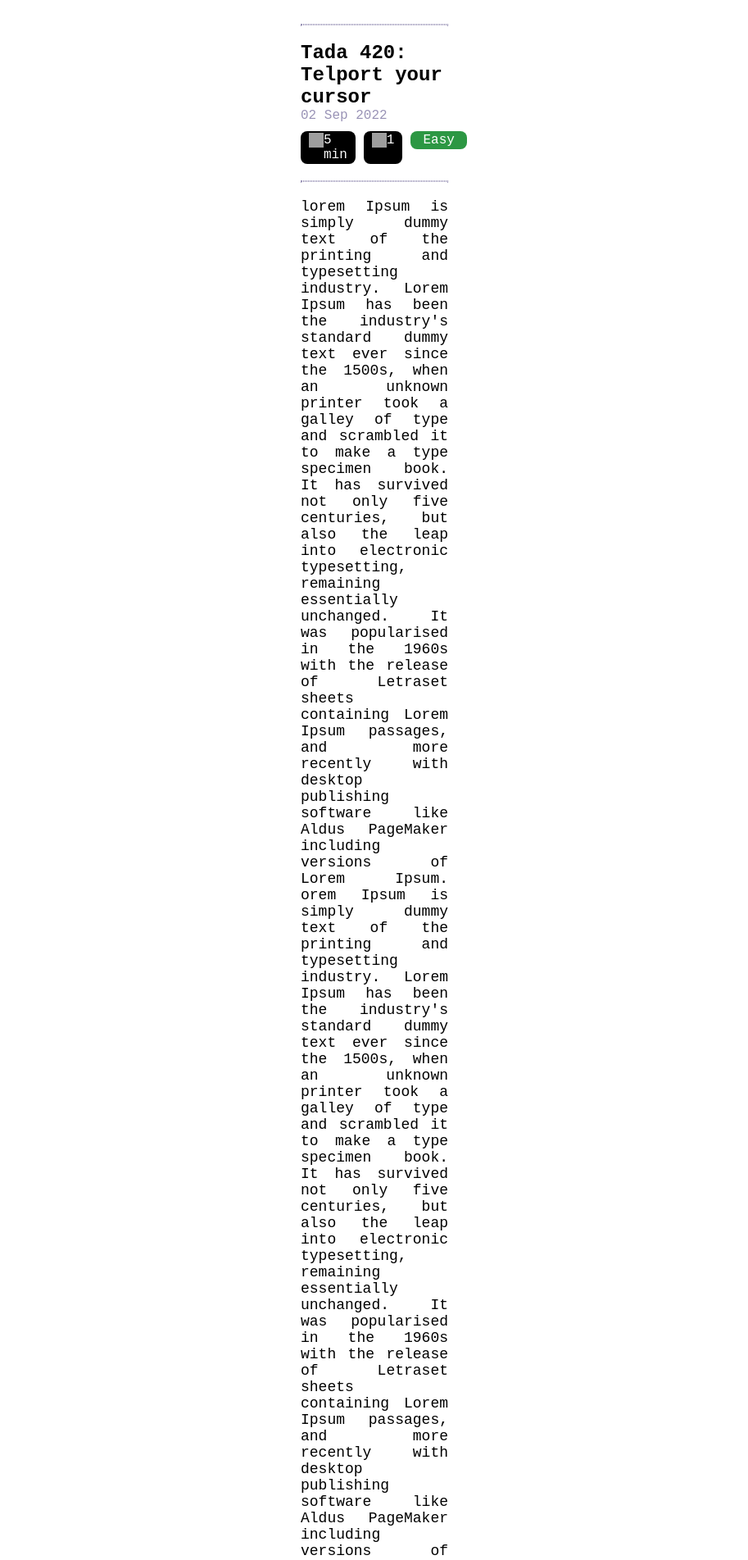
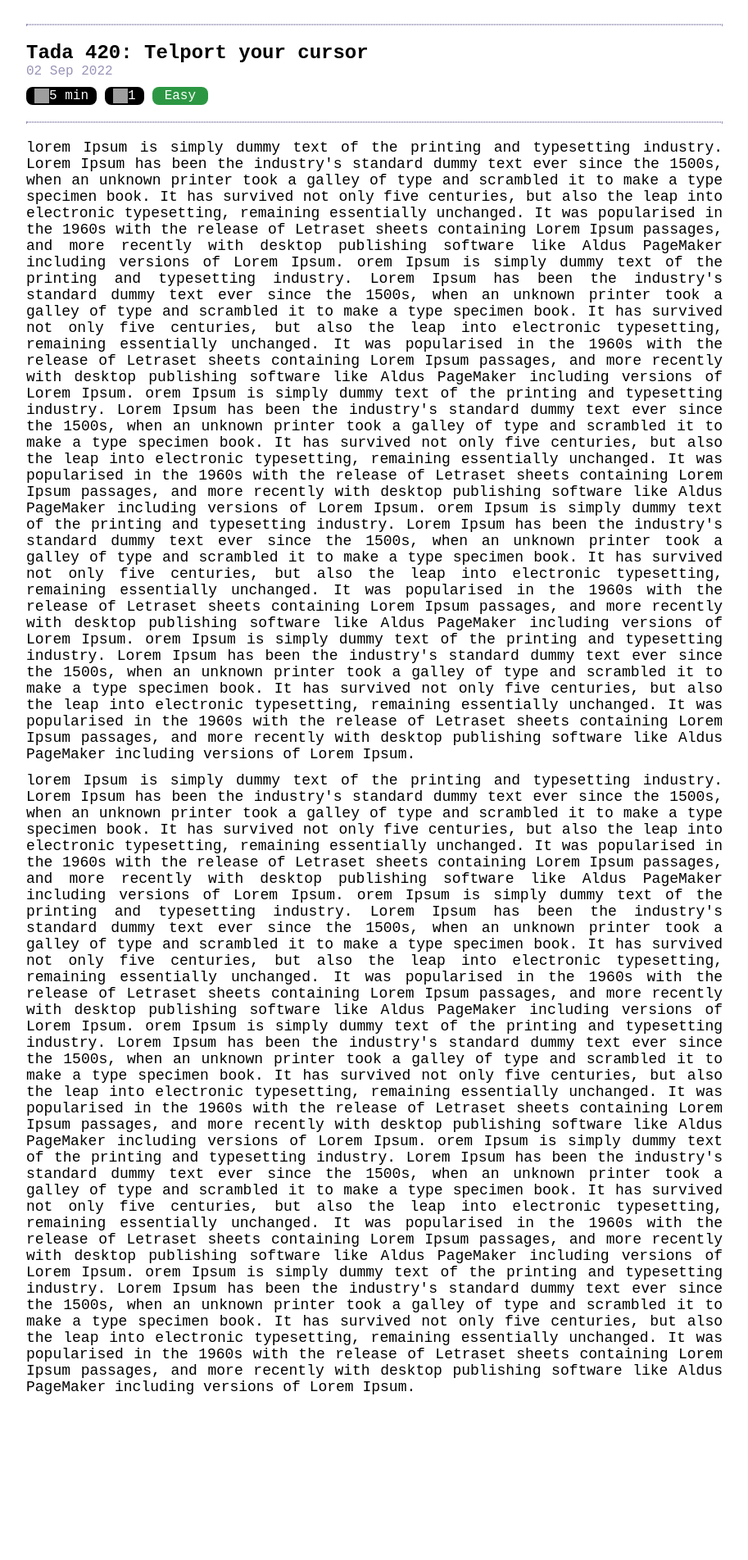
Before and after one commit to mscribe/mscribe, a Python web app: template src/website/templates/blogpost.html in a window 1280 px wide; the page is wider, and only the part inside the window is pictured. Shown: the part 623-2526 px from the top of that part at 82% size, without its empty margins (183-1096 px from the left). After the commit the page ends 2324 px from the top of that part, so only its background shows below. Run offline with Jinja, Linux system fonts and the light colour scheme; the template is opened without the code that fills it, so the values that code supplies are empty; grey boxes are pictures that could not be loaded.

Commit message:
Fixed mobile version

```diff
--- a/src/website/static/css/blogcontent.css
+++ b/src/website/static/css/blogcontent.css
@@ -1,9 +1,11 @@
 @import './static.css';
 
 
+
 .blogcontent-content{
-    padding-left: 300px;
-    padding-right: 300px;
+    margin: 0 auto;
+    width: auto;
+    max-width: 850px;
 }
 
 .blogcontent-header {
@@ -25,7 +27,7 @@
 }
 
 .blogcontent-image {
-    width: 820px;
+    width: 100%;
     height: 500px;
     border-radius: 10px;
     margin-bottom: 10px;
--- a/src/website/static/css/navbar.css
+++ b/src/website/static/css/navbar.css
@@ -53,6 +53,16 @@
     margin-left: 5px;
 }
 
+@media (max-width: 700px) {
+    .navbar-search-bar {
+        display: none;
+    }
+
+    .navbar-search-button {
+        display: none;
+    }
+}
+
 .navbar-search-image {
     width: 22px;
     height: 22px;
--- a/src/website/static/css/static.css
+++ b/src/website/static/css/static.css
@@ -2,7 +2,6 @@
     margin: 0;
     padding: 0;
 }
-
 
 body {
     display: flex;
@@ -11,14 +10,15 @@ body {
     gap: 20px;
     padding: 30px;
 }
-
 .content {
-    padding-left: 220px;
-    padding-right: 220px;
+    padding-left: 10%;
+    padding-right: 10%;
 
 }
 
-a, a:link, a:visited {
+a,
+a:link,
+a:visited {
     text-decoration: none;
 }
 
--- a/src/website/templates/blogpost.html
+++ b/src/website/templates/blogpost.html
@@ -18,9 +18,6 @@
     <div class="content">
         {{ blogcontent.blogcontent() }}
     </div>
-
-    {{ footer.footer() }}
-
 </body>
 
 </html>
--- a/src/website/templates/index.html
+++ b/src/website/templates/index.html
@@ -26,9 +26,6 @@
             {{ blogbox.blogbox() }}
         </div>
     </div>
-
-    {{ footer.footer() }}
-
 </body>
 
 </html>
```
